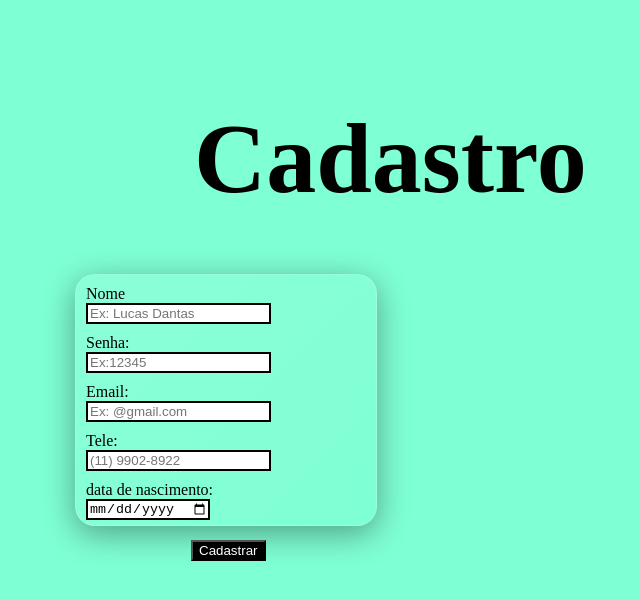
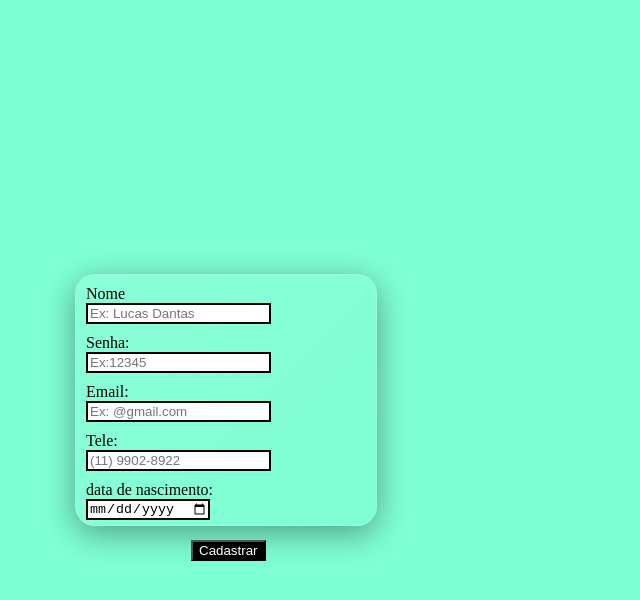
Before and after one commit to dantasrlq/treino2, a plain HTML site: page cadastro.html in a window 1280 px wide. Shown: the whole page, without its empty margins (414-1054 px from the left). Drawn offline with Linux system fonts and the light colour scheme.

Commit message:
Update cadastro.html

```diff
--- a/cadastro.html
+++ b/cadastro.html
@@ -9,7 +9,7 @@
 </head>
 <body>
     <div>
-        <h1 id="titulo1"> Cadastro </h1>
+        <h1 id="titulo1"></h1>
         </div>
 
         <form>
```
